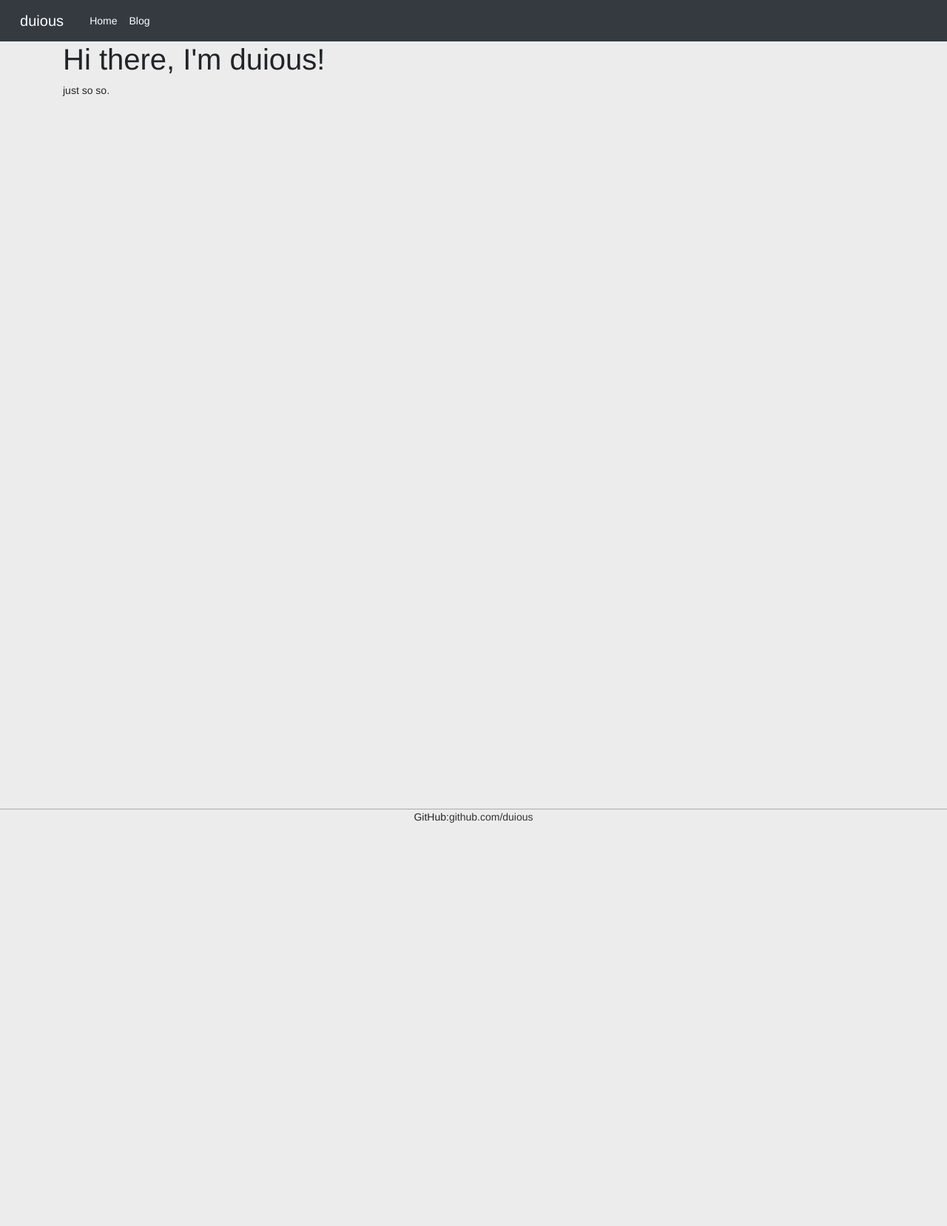
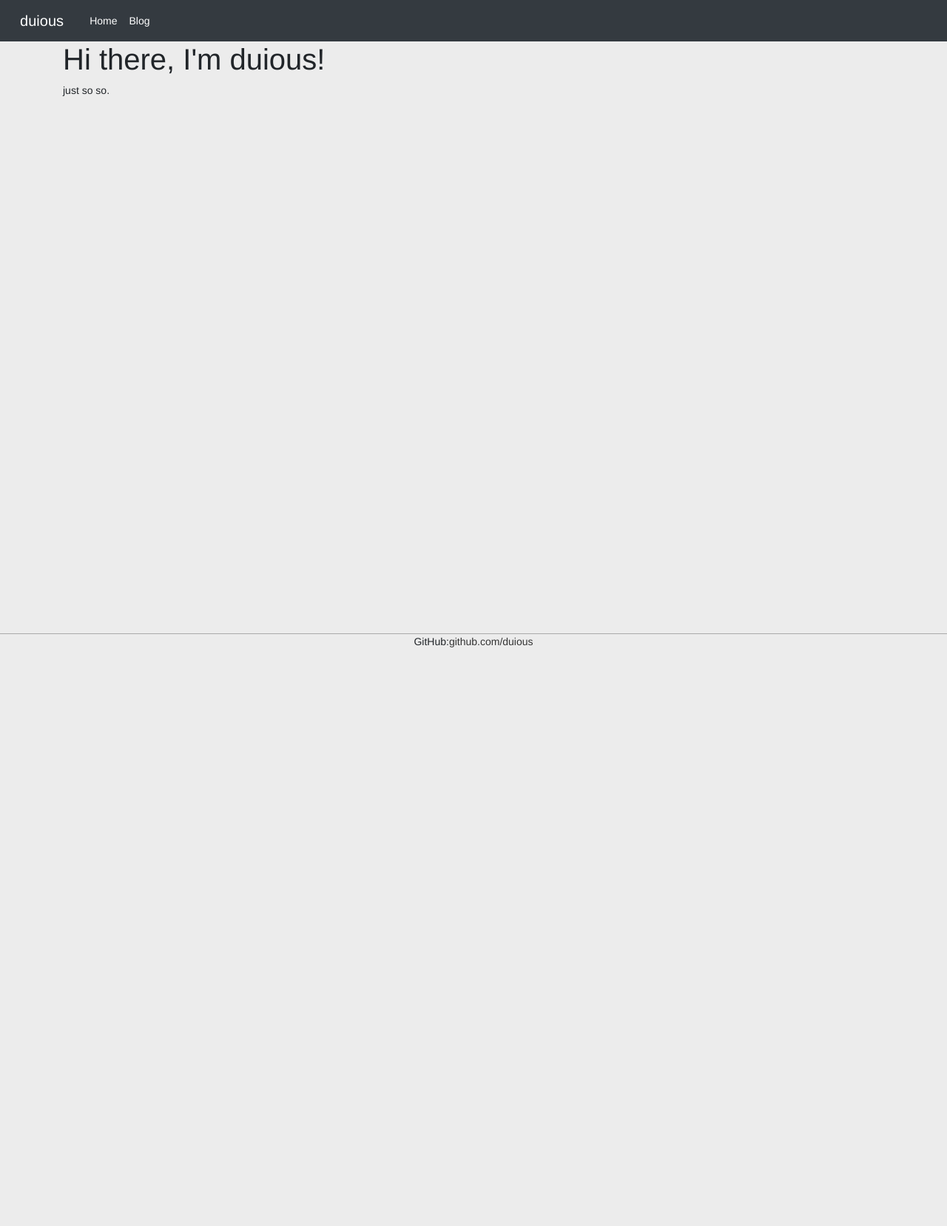
Before and after one commit to duious/duious.github.io, a Jekyll site: the page built from index.html, in a window 1280 px wide. Shown: the whole page at 74% size. Built offline with Jekyll 4.4.1, drawn with Linux system fonts in a browser that asks for light colours; before the commit the page ends 1131 px from its top, so only the background shows below that.

Commit message:
update html

```diff
--- a/css/main.css
+++ b/css/main.css
@@ -11,10 +11,12 @@ a, a:hover, a:visited {
     color: #333;
 }
 
+.container {
+    min-height: 800px;
+}
+
 footer {
     border-top: 1px solid #aaa;
-    margin-top: 960px;
-    position: relative;
     width: 100%;
 }
 
```
